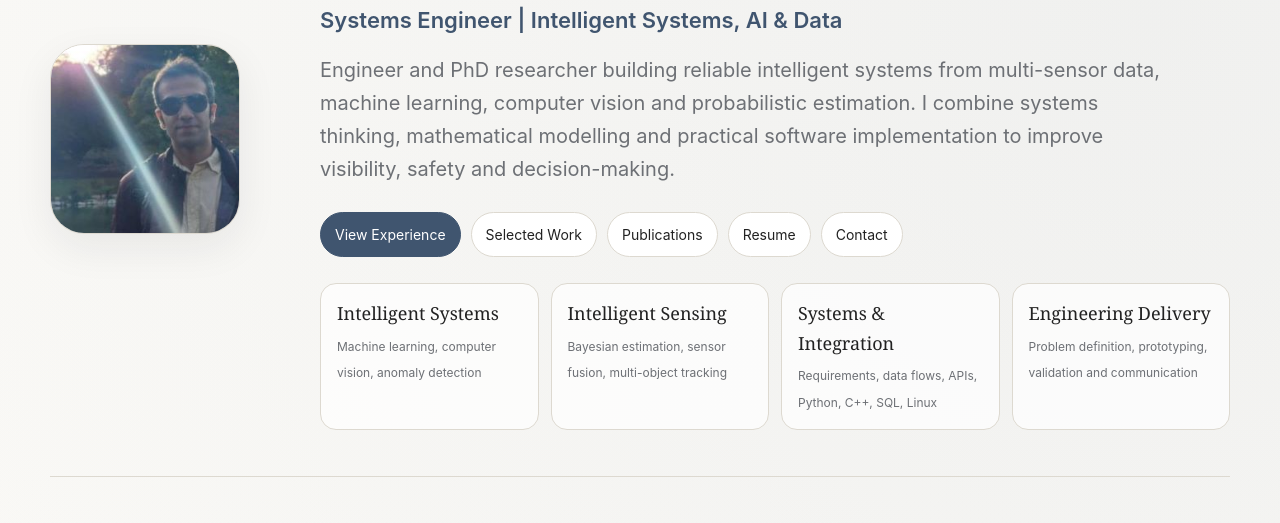
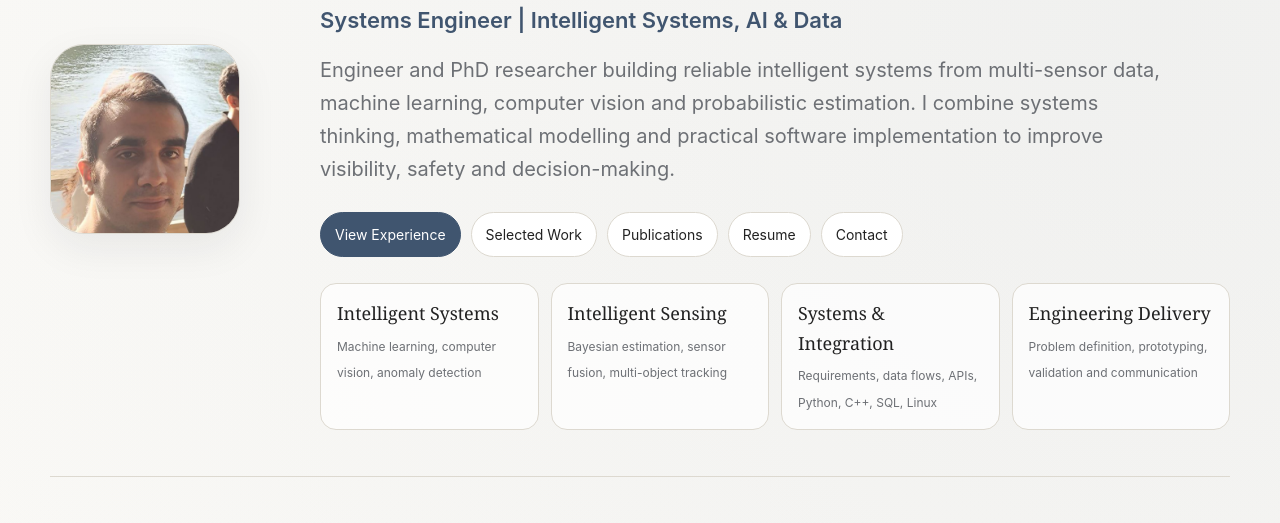
Before and after one commit to ghorbani-vahid/ghorbani-vahid.github.io, a plain HTML site: page index.html in a window 1280 px wide. Shown: the part 277-800 px from the top of the page. Drawn offline with Linux system fonts and the light colour scheme.

Commit message:
Update index.html

```diff
--- a/index.html
+++ b/index.html
@@ -534,7 +534,7 @@
     <div>
       <img
         class="profile-photo"
-        src="profile_in_size.jpg"
+        src="profile_in_size.jpeg"
         alt="Portrait of Vahid Ghorbani"
       />
     </div>
```
